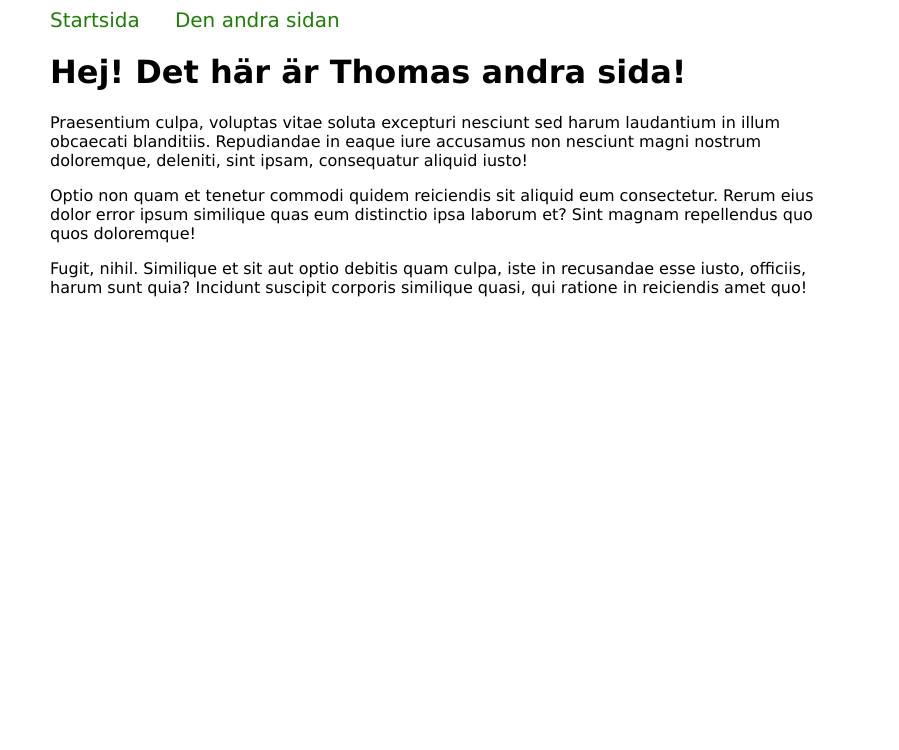
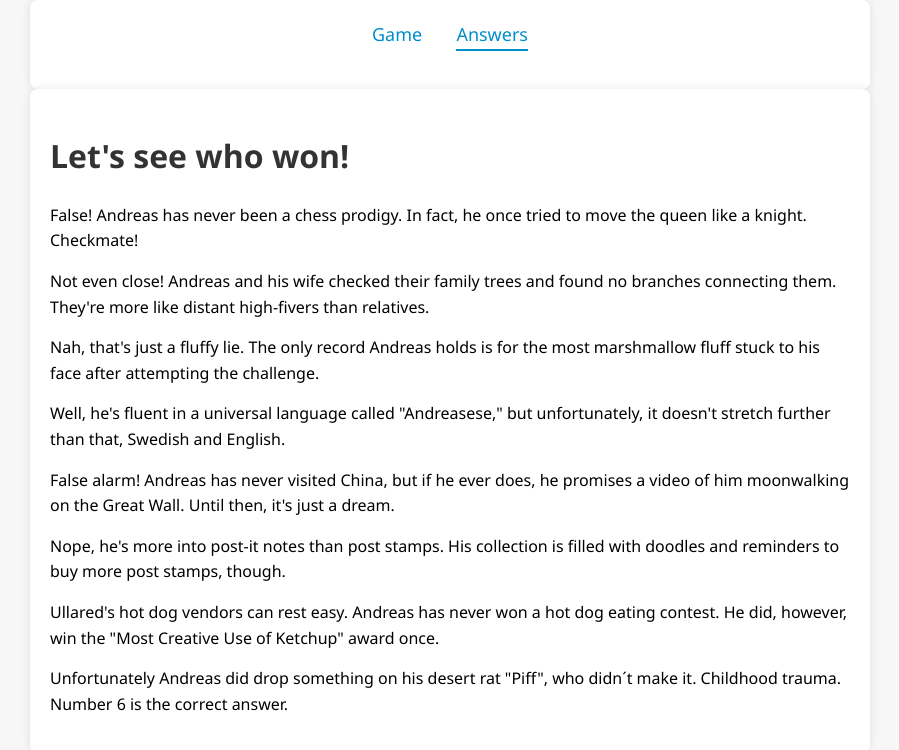
Before and after one commit to APehrsson/basic-websida, a website: page www/page2.html in a window 1280 px wide. Shown: the whole page, without its empty margins (190-1089 px from the left). Drawn offline with Linux system fonts and the light colour scheme.

Commit message:
stylat och fixat texter

```diff
--- a/www/page2.html
+++ b/www/page2.html
@@ -4,27 +4,38 @@
 <head>
   <meta charset="UTF-8">
   <meta name="viewport" content="width=device-width, initial-scale=1.0">
-  <title>Thomas andra sida</title>
+  <title>El quiz de Andreas</title>
   <link rel="stylesheet" href="style.css">
 </head>
 
 <body>
   <header>
     <nav>
-      <a href="/">Startsida</a>
-      <a href="/page2.html">Den andra sidan</a>
+      <a href="/">Game</a>
+      <a href="/page2.html"class="active">Answers</a>
     </nav>
   </header>
   <main>
-    <h1>Hej! Det här är Thomas andra sida!</h1>
-    <p>Praesentium culpa, voluptas vitae soluta excepturi nesciunt sed harum laudantium in illum obcaecati blanditiis.
-      Repudiandae in eaque iure accusamus non nesciunt magni nostrum doloremque, deleniti, sint ipsam, consequatur
-      aliquid
-      iusto!</p>
-    <p>Optio non quam et tenetur commodi quidem reiciendis sit aliquid eum consectetur. Rerum eius dolor error ipsum
-      similique quas eum distinctio ipsa laborum et? Sint magnam repellendus quo quos doloremque!</p>
-    <p>Fugit, nihil. Similique et sit aut optio debitis quam culpa, iste in recusandae esse iusto, officiis, harum sunt
-      quia? Incidunt suscipit corporis similique quasi, qui ratione in reiciendis amet quo!</p>
+    <h1>Let's see who won!</h1>
+    <ul>
+
+      <li>False! Andreas has never been a chess prodigy. In fact, he once tried to move the queen like a knight. Checkmate!</li>
+
+      <li>Not even close! Andreas and his wife checked their family trees and found no branches connecting them. They're more like distant high-fivers than relatives.</li>
+
+      <li>Nah, that's just a fluffy lie. The only record Andreas holds is for the most marshmallow fluff stuck to his face after attempting the challenge.</li>
+
+      <li>Well, he's fluent in a universal language called "Andreasese," but unfortunately, it doesn't stretch further than that, Swedish and English.</li>
+
+      <li>False alarm! Andreas has never visited China, but if he ever does, he promises a video of him moonwalking on the Great Wall. Until then, it's just a dream.</li>
+
+      <li>Nope, he's more into post-it notes than post stamps. His collection is filled with doodles and reminders to buy more post stamps, though.</li>
+
+      <li>Ullared's hot dog vendors can rest easy. Andreas has never won a hot dog eating contest. He did, however, win the "Most Creative Use of Ketchup" award once.</li>
+      <li>Unfortunately Andreas did drop something on his desert rat "Piff", who didn´t make it. Childhood trauma.<br>
+      Number 6 is the correct answer. </li>
+    </ul>
+
   </main>
 </body>
 
--- a/www/style.css
+++ b/www/style.css
@@ -1,17 +1,87 @@
 body {
-    font-family: Verdana;
+  font-family: 'Segoe UI', Tahoma, Geneva, Verdana, sans-serif;
+  line-height: 1.6;
+  margin: 0;
+  padding: 0;
+  background-color: #f7f7f7;
 }
 
-  header,
-  main {
+header, main {
   max-width: 800px;
   margin: 0 auto;
+  background-color: #fff;
+  padding: 20px;
+  border-radius: 8px;
+  box-shadow: 0 0 10px rgba(0, 0, 0, 0.1);
 }
 
-  header a {
+nav {
+  text-align: center;
+  margin-bottom: 20px;
+}
+
+nav a {
   text-decoration: none;
-    color: #207e08;
-    font-size: 20px;
-    display: inline-block;
-    padding-right: 30px;
+  color: #008ECB;
+  font-size: 18px;
+  margin: 0 15px;
+  position: relative;
 }
+
+nav a:hover {
+  color: #861313;
+}
+
+/* Understrykning när musen hovrar */
+nav a:hover::before {
+  content: "";
+  position: absolute;
+  width: 100%;
+  height: 2px;
+  background-color: #861313;
+  bottom: -5px;
+  left: 0;
+  transform: scaleX(0);
+  transform-origin: right;
+  transition: transform 0.3s ease-in-out;
+}
+
+nav a:hover::before {
+  transform: scaleX(1);
+  transform-origin: left;
+}
+
+nav a.active{
+  color:#008ECB;
+}
+nav a:hover {
+  color: #861313;
+}
+
+/* Understrykning för aktiva länken */
+nav a.active::before,
+nav a:hover::before {
+  content: "";
+  position: absolute;
+  width: 100%;
+  height: 2px;
+  background-color: #008ECB;
+  bottom: -5px;
+  left: 0;
+  transform: scaleX(1);
+  transform-origin: left;
+  transition: transform 0.3s ease-in-out;
+}
+
+h1, h3 {
+  color: #333;
+}
+
+ul {
+  list-style-type: none;
+  padding: 0;
+}
+
+li {
+  margin-bottom: 15px;
+}
```
Also changed, not shown: www/index.html (+13 -12 lines). Lines whose indentation alone changed are shown as unchanged.
